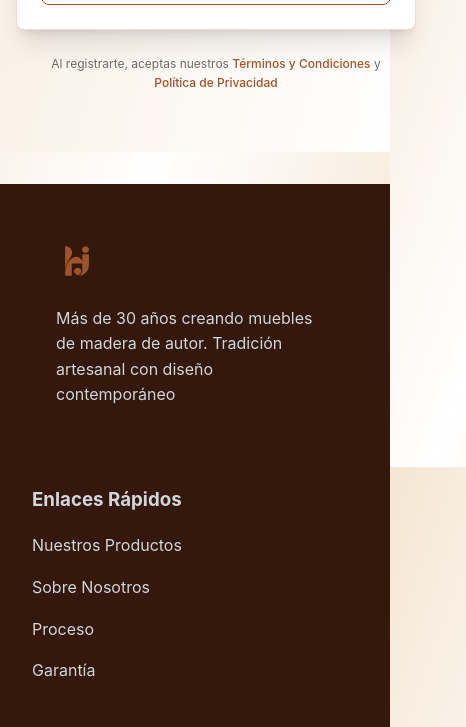
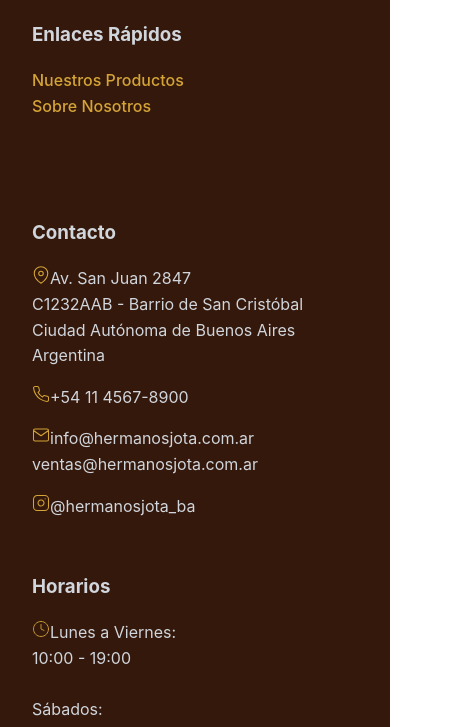
Before and after one commit to Nachzzz/E-commerce_MuebleriaHnosJota, a React (Vite) app in the folder client/: page /registro in a window 390 px wide. Shown: the part 1221-1948 px from the top of the page, 466 px wide, since content can reach past the window. Built offline with nearby package versions, Linux system fonts and the light colour scheme; no server answers.

Commit message:
Pequeños cambios en diseño

```diff
--- a/client/src/components/Footer.jsx
+++ b/client/src/components/Footer.jsx
@@ -1,4 +1,5 @@
 import React from 'react';
+import { Link } from 'react-router-dom'
 import '../styles/Home.css';
 
 const Footer = () => {
@@ -15,10 +16,13 @@ const Footer = () => {
 
                 <div className="enlaces">
                     <h3>Enlaces Rápidos</h3>
-                    <p>Nuestros Productos</p>
-                    <p>Sobre Nosotros</p>
-                    <p>Proceso</p>
-                    <p>Garantía</p>
+                    <Link to = "/productos">
+                        Nuestros Productos
+                    </Link>
+                    <br />
+                    <Link to = "/nosotros">
+                        Sobre Nosotros
+                    </Link>
                 </div>
 
                 <div className="contacto">
--- a/client/src/index.css
+++ b/client/src/index.css
@@ -45,11 +45,9 @@ body {
 h1 {
     font-family: var(--font-serif);
     color: black;
-    font-size: 52px;
+    font-size: 30px;
     font-style: normal;
-    /* Esto es lo correcto */
     font-weight: 400;
-    /* Opcional: peso regular */
 }
 
 h2 {
@@ -88,4 +86,5 @@ button:focus-visible {
   button {
     background-color: #f9f9f9;
   }
+
 }
--- a/client/src/pages/Nosotros.jsx
+++ b/client/src/pages/Nosotros.jsx
@@ -1,5 +1,6 @@
 import React, { useEffect, useState } from "react";
 import '../styles/Nosotros.css';
+import '../styles/HeroBanner.css'
 
 // Variable de entorno para el despliegue
 // Lee la variable VITE_API_URL de Vercel/Vite. Usa localhost como fallback.
--- a/client/src/styles/HeroBanner.css
+++ b/client/src/styles/HeroBanner.css
@@ -74,6 +74,7 @@
     display: flex;
     flex-direction: column;
     align-items: flex-start;
+    font-size: 30px;
 }
 
 .info_hero2 {
--- a/client/src/styles/Home.css
+++ b/client/src/styles/Home.css
@@ -195,6 +195,11 @@ body {
     min-width: 180px;
 }
 
+.footer-content .enlaces a{
+    text-decoration: none;
+    color: var(--brand-vara-de-oro);
+}
+
 .footer-bottom {
     width: 100%;
     border-top: 1px solid #D1D5DC;
@@ -230,7 +235,7 @@ body {
     }
 
     .valores-marca {
-        padding: 25% 5%;
+        padding: 0 5%;
     }
 
     .productos-destacados {
--- a/client/src/styles/Login.css
+++ b/client/src/styles/Login.css
@@ -420,3 +420,16 @@
 .footer-link:hover {
   text-decoration: underline;
 }
+
+
+.logo-mobile-wrapper img {
+  height: 3rem;
+  width: auto;
+  transition: height 0.3s ease;
+}
+
+@media (max-width: 480px) {
+  .logo-mobile-wrapper img {
+    height: 2rem;
+  }
+}
--- a/client/src/styles/Perfil.css
+++ b/client/src/styles/Perfil.css
@@ -74,7 +74,7 @@
 
 /* Contenido derecha */
 .perfil-content {
-    padding: 40px;
+    padding: 15px;
 }
 
 .info-group {
```
